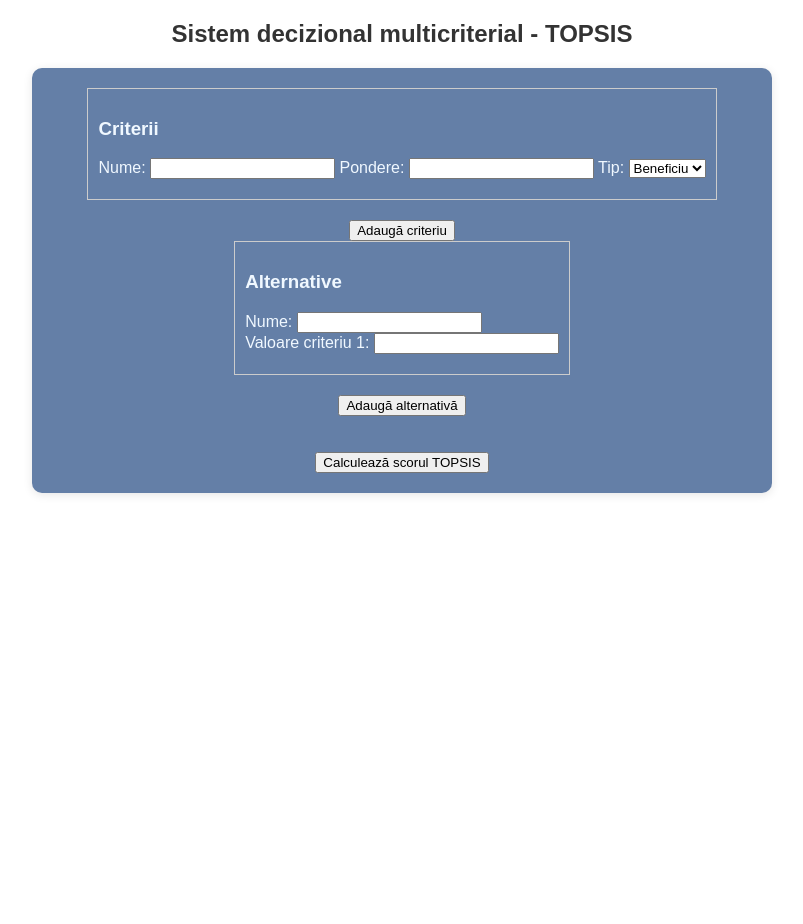
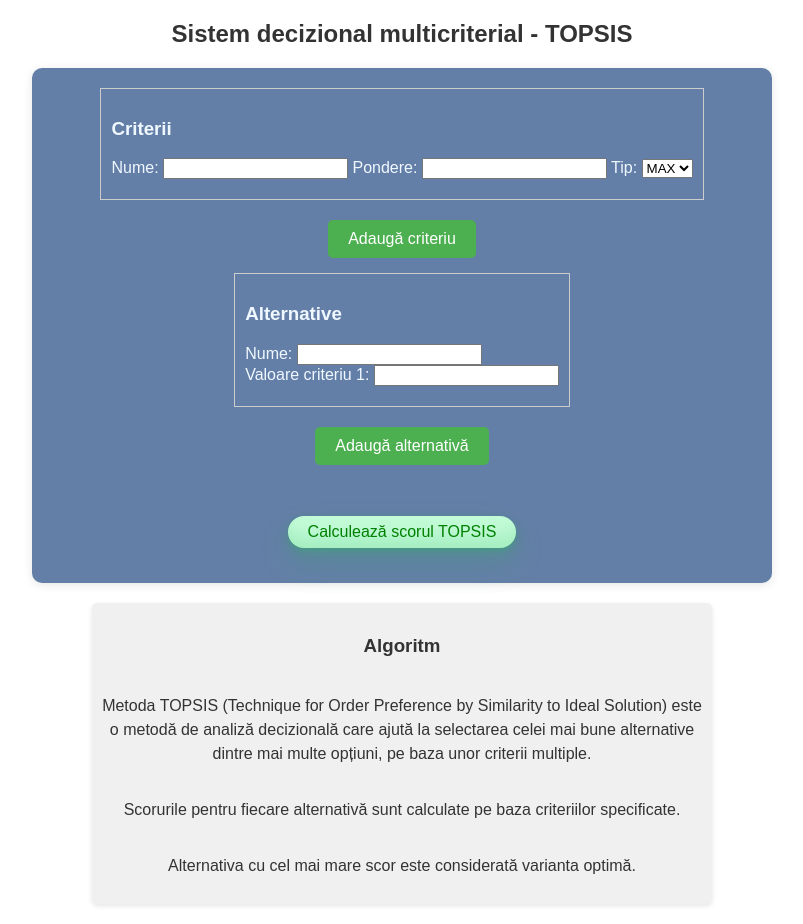
Before and after one commit to AnaMaria-Ghita/Multi-Criteria-Decision, a Flask app: page / in a window 1280 px wide. Shown: the whole page, without its empty margins (238-1041 px from the left). Before the commit the page ends 495 px from the top, so only its background shows below. Run offline with Flask 3, Linux system fonts and the light colour scheme.

Commit message:
info section added and modified the style

```diff
--- a/static/script.js
+++ b/static/script.js
@@ -15,26 +15,22 @@ window.onload = function() {
 
 
 window.adaugaCriteriu = function() {
-    // Creează noul criteriu în secțiunea criterii
     const div = document.createElement('div');
     div.className = 'criteriu';
     div.innerHTML = `Nume: <input type="text" name="criteriu_nume[]" required>
-        Pondere: <input type="number" name="criteriu_pondere[]" step="0.01" required>
+        Pondere: <input type="number" name="criteriu_pondere[]" step="0.1" required>
         Tip: <select name="criteriu_tip[]">
-            <option value="1">Beneficiu</option>
-            <option value="0">Cost</option>
+            <option value="1">MAX</option>
+            <option value="0">MIN</option>
         </select>`;
     document.getElementById('criterii-section').appendChild(div);
 
-    // Numărul curent de criterii după adăugare
     const nrCriterii = document.querySelectorAll('#criterii-section .criteriu').length;
 
-    // Pentru fiecare alternativă existentă, adaugă câte un input nou pentru criteriul nou
     const alternative = document.querySelectorAll('#alternative-section .alternativa');
     alternative.forEach(alt => {
         const valoriDiv = alt.querySelector('.valori_criterii');
 
-        // Creăm label și input pentru criteriul nou
         const labelNou = document.createElement('label');
         labelNou.textContent = `Valoare criteriu ${nrCriterii}: `;
 
@@ -44,7 +40,6 @@ window.adaugaCriteriu = function() {
         inputNou.name = 'valoare_criterii[]';
         inputNou.required = true;
 
-        // Adăugăm elementele în containerul valorilor criteriilor
         valoriDiv.appendChild(labelNou);
         valoriDiv.appendChild(inputNou);
         valoriDiv.appendChild(document.createElement('br'));
--- a/static/styles.css
+++ b/static/styles.css
@@ -38,3 +38,64 @@ body {
     padding: 8px;
     border-radius: 5px;
 }
+
+button{
+    background-color: #4CAF50;
+    font-family: poppins, sans-serif;
+    max-width:fit-content;
+    border: none;
+    color: white;
+    padding: 10px 20px;
+    text-align: center;
+    text-decoration: none;
+    display: inline-block;
+    font-size: 16px;
+    margin-bottom: 15px;
+    cursor: pointer;
+    border-radius: 5px;
+}
+
+.submit {
+  background-color: #c2fbd7;
+  border-radius: 100px;
+  box-shadow: rgba(44, 187, 99, .2) 0 -25px 18px -14px inset,rgba(44, 187, 99, .15) 0 1px 2px,rgba(44, 187, 99, .15) 0 2px 4px,rgba(44, 187, 99, .15) 0 4px 8px,rgba(44, 187, 99, .15) 0 8px 16px,rgba(44, 187, 99, .15) 0 16px 32px;
+  color: green;
+  font-family: poppins, sans-serif;
+  cursor: pointer;
+  display: inline-block;
+  padding: 7px 20px;
+  text-align: center;
+  text-decoration: none;
+  transition: all 250ms;
+  border: 0;
+  font-size: 16px;
+  user-select: none;
+  -webkit-user-select: none;
+  touch-action: manipulation;
+}
+
+.submit:hover {
+  box-shadow: rgba(44,187,99,.35) 0 -25px 18px -14px inset,rgba(44,187,99,.25) 0 1px 2px,rgba(44,187,99,.25) 0 2px 4px,rgba(44,187,99,.25) 0 4px 8px,rgba(44,187,99,.25) 0 8px 16px,rgba(44,187,99,.25) 0 16px 32px;
+  transform: scale(1.05) rotate(-1deg);
+}
+
+.explicatii{
+    font-size: 16px;
+    color: #333;
+    margin-top: 10px;
+    text-align: center;
+    line-height: 1.5;
+    display: flex;
+    flex-direction: column;
+    align-items: center;
+    justify-content: center;
+    padding: 10px;
+    background-color: #f0f0f0;
+    border-radius: 5px;
+    box-shadow: 0 2px 5px rgba(0, 0, 0, 0.1);
+    width: 100%;
+    max-width: 600px;
+    margin: 20px auto;
+    font-family: poppins, sans-serif;
+    font-weight: 500;
+}
--- a/templates/index.html
+++ b/templates/index.html
@@ -20,8 +20,8 @@
                 Pondere: <input type="number" name="criteriu_pondere[]" step="0.01" required>
                 Tip:
                 <select name="criteriu_tip[]">
-                    <option value="1">Beneficiu</option>
-                    <option value="0">Cost</option>
+                    <option value="1">MAX</option>
+                    <option value="0">MIN</option>
                 </select>
             </div>
         </div>
@@ -37,10 +37,11 @@
         <button type="button" onclick="adaugaAlternativa()">Adaugă alternativă</button>
 
         <br><br>
-        <button type="submit">Calculează scorul TOPSIS</button>
+        <button type="submit" class="submit">Calculează scorul TOPSIS</button>
     </form>
 
     {% if rezultate %}
+    <div>
         <h3>Rezultate TOPSIS:</h3>
         <ol>
             {% for nume, scor in rezultate %}
@@ -51,5 +52,14 @@
             {% endfor %}
         </ol>
         {% endif %}
+
+        <div class="explicatii">
+            <h3>Algoritm</h3>
+
+            <p>Metoda TOPSIS (Technique for Order Preference by Similarity to Ideal Solution) este o metodă de analiză decizională care ajută la selectarea celei mai bune alternative dintre mai multe opțiuni, pe baza unor criterii multiple.</p>
+            <p>Scorurile pentru fiecare alternativă sunt calculate pe baza criteriilor specificate.</p>
+            <p>Alternativa cu cel mai mare scor este considerată varianta optimă.</p>
+        </div>
+    </div>
 </body>
 </html>
```
Lines whose indentation alone changed are shown as unchanged.
